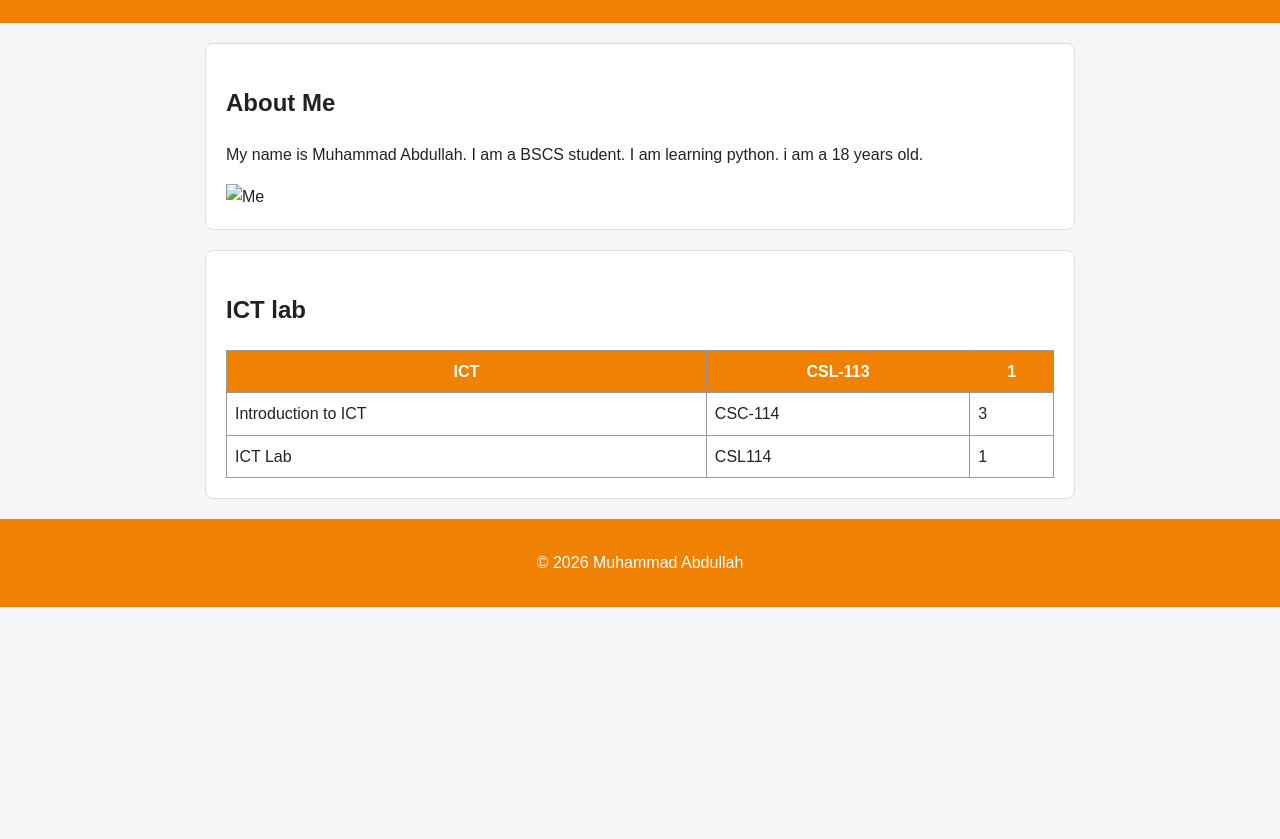
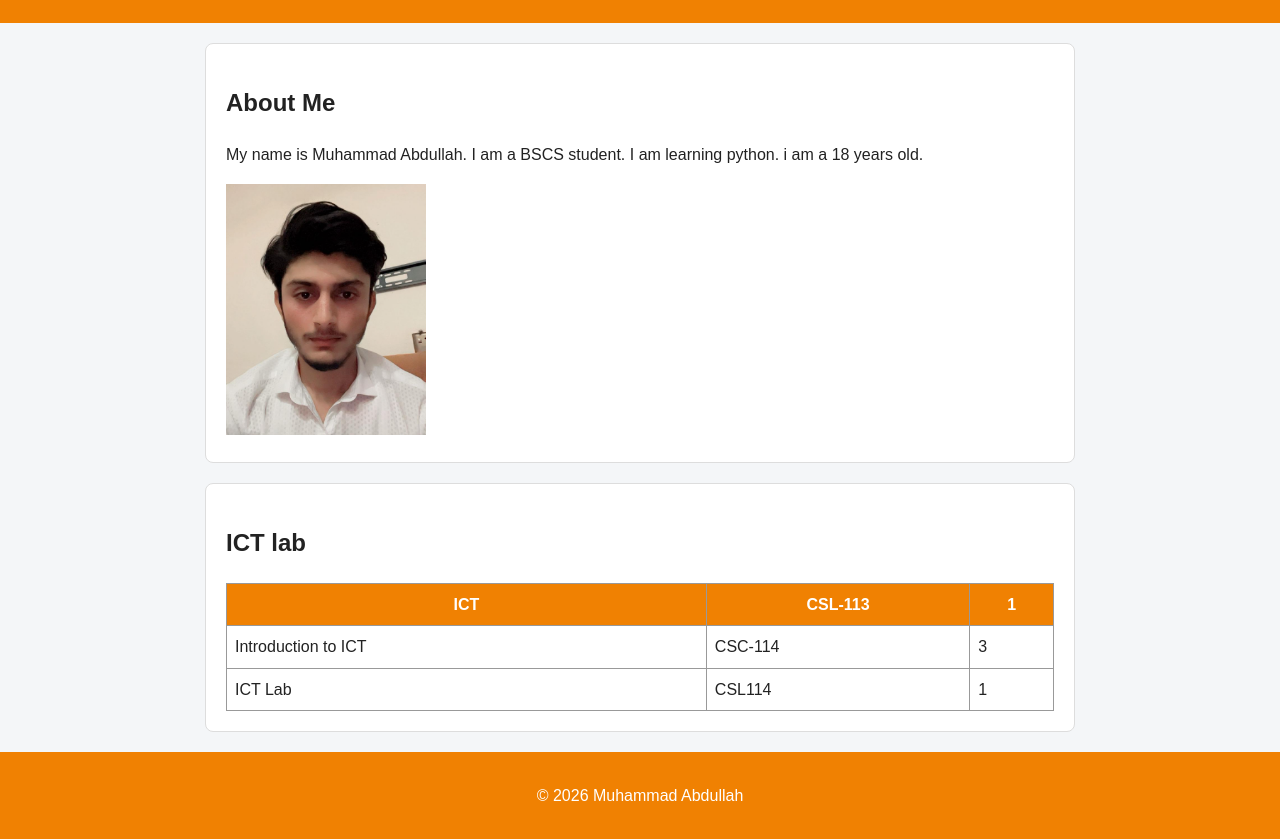
Before and after one commit to abdullah123374/mywebsite, a plain HTML site: page about.html in a window 1280 px wide. Shown: the part 101-940 px from the top of the page. Before the commit the page ends 800 px from the top, so only its background shows below. Drawn offline with Linux system fonts and the light colour scheme.

Commit message:
Fix HTML structure and update image source

```diff
--- a/about.html
+++ b/about.html
@@ -24,7 +24,7 @@
     <section>
       <h2>About Me</h2>
       <p>My name is  Muhammad Abdullah. I am a BSCS student. I am learning python. i am a 18 years old.</p>
-      <img src="images/image.png" alt="Me" width="200">
+      <img src="image.png" alt="Me" width="200">
     </section>
 
     <!-- SECTION 2: My Courses (Table) -->
```
